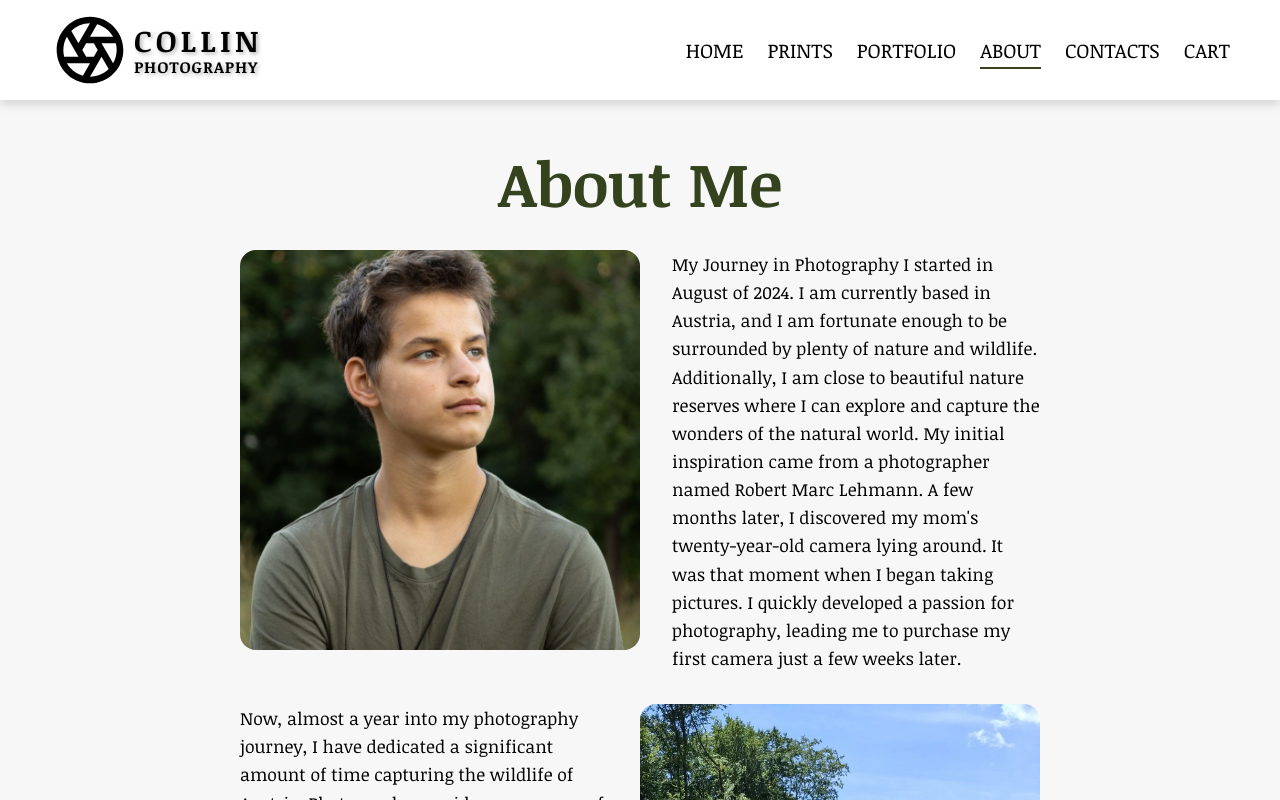
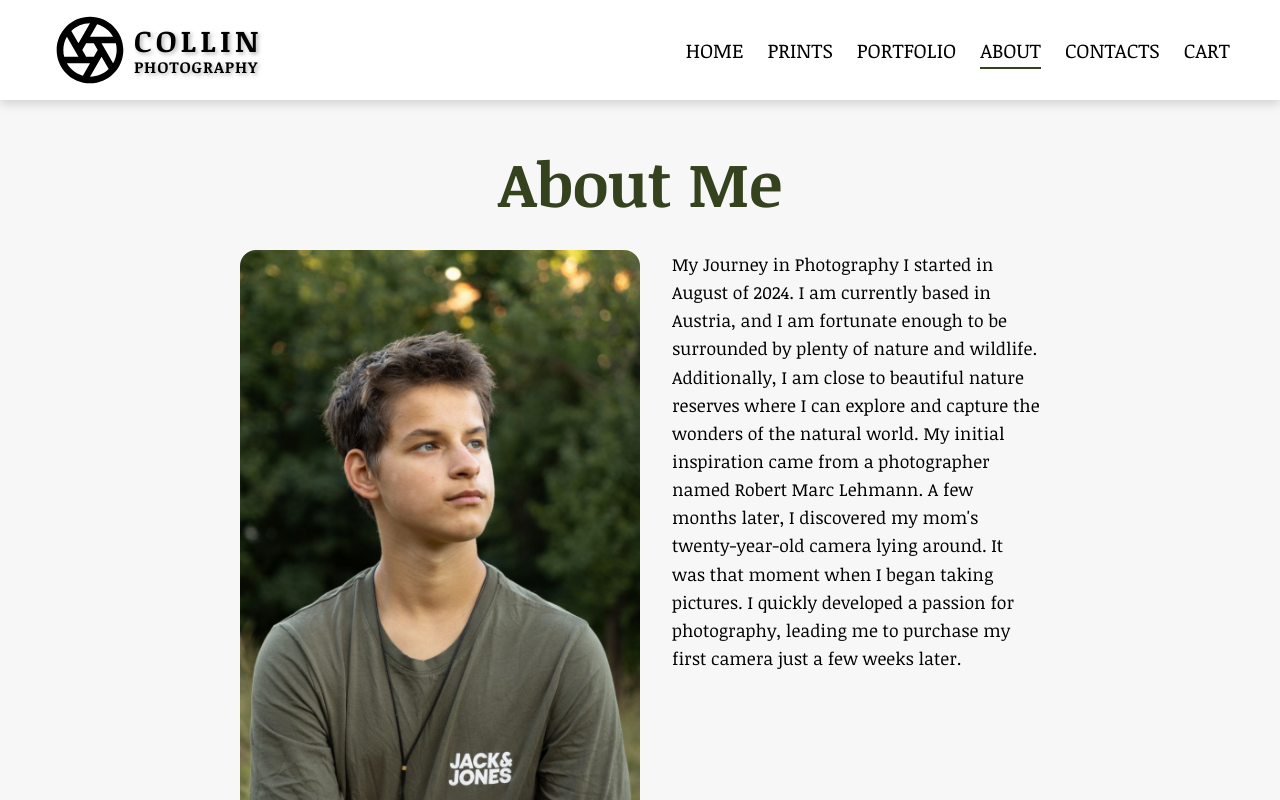
Before and after one commit to AndriyMerzlikin/Collin-Photography-website_FE, a Next.js app: page /about in a window 1280 px wide. Shown: the top 800 px of the page. Built offline with nearby package versions, Linux system fonts and the light colour scheme.

Commit message:
fixed about-image

```diff
--- a/src/app/about/page.module.scss
+++ b/src/app/about/page.module.scss
@@ -66,22 +66,21 @@
 }
 
 .imageWrapper {
-  position: relative;
   width: 100%;
   max-width: 400px;
-  aspect-ratio: 1 / 1;
+
+  @media (max-width: 768px) {
+    max-width: 300px;
+  }
 
   @media (max-width: 550px) {
     max-width: 200px;
   }
-
-  @media (max-width: 768px) {
-    max-width: 300px;
-  }
 }
 
 .image {
-  object-fit: cover;
+  width: 100%;
+  height: auto;
   border-radius: 1rem;
 }
 
--- a/src/app/about/page.tsx
+++ b/src/app/about/page.tsx
@@ -14,12 +14,14 @@ const About = () => {
           <Image
               src="/aboutMainImage.jpg"
               alt="About Me Photo"
-              fill
-              sizes="(max-width: 768px) 300px, 400px"
+              width={400}
+              height={400}
+              sizes="(max-width: 550px) 200px, (max-width: 768px) 300px, 400px"
               className={styles.image}
               priority
           />
         </div>
+
         <Typography className={styles.textLeft}>
           My Journey in Photography I started in August of 2024. I am currently
           based in Austria, and I am fortunate enough to be surrounded by plenty
@@ -37,8 +39,9 @@ const About = () => {
         <Image
           src="/about1.jpg"
           alt="About Me Photo"
-          fill
-          sizes="(max-width: 768px) 300px, 400px"
+          width={400}
+          height={400}
+          sizes="(max-width: 550px) 200px, (max-width: 768px) 300px, 400px"
           className={`${styles.image} ${styles.imageRight}`}
         />
         </div>
```
